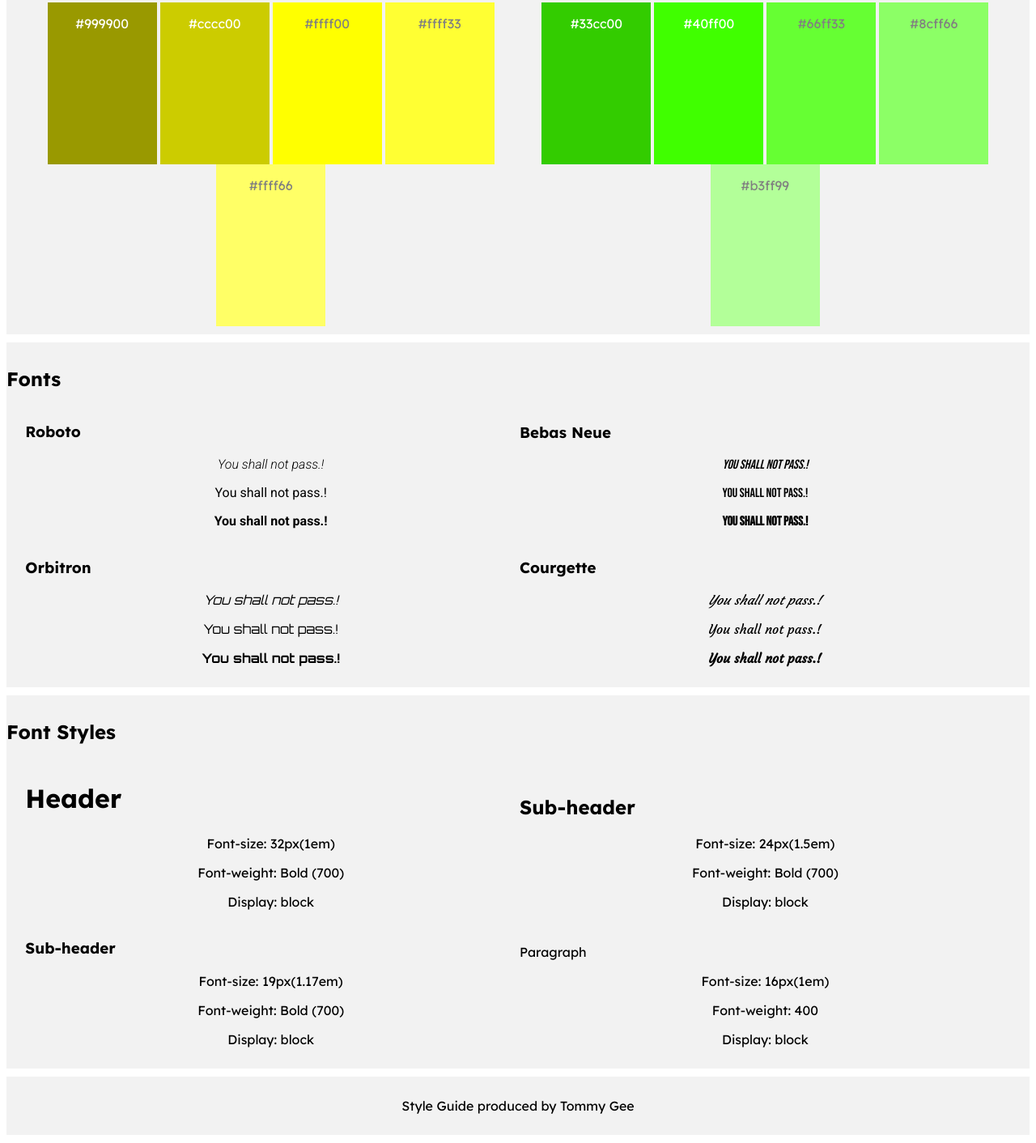
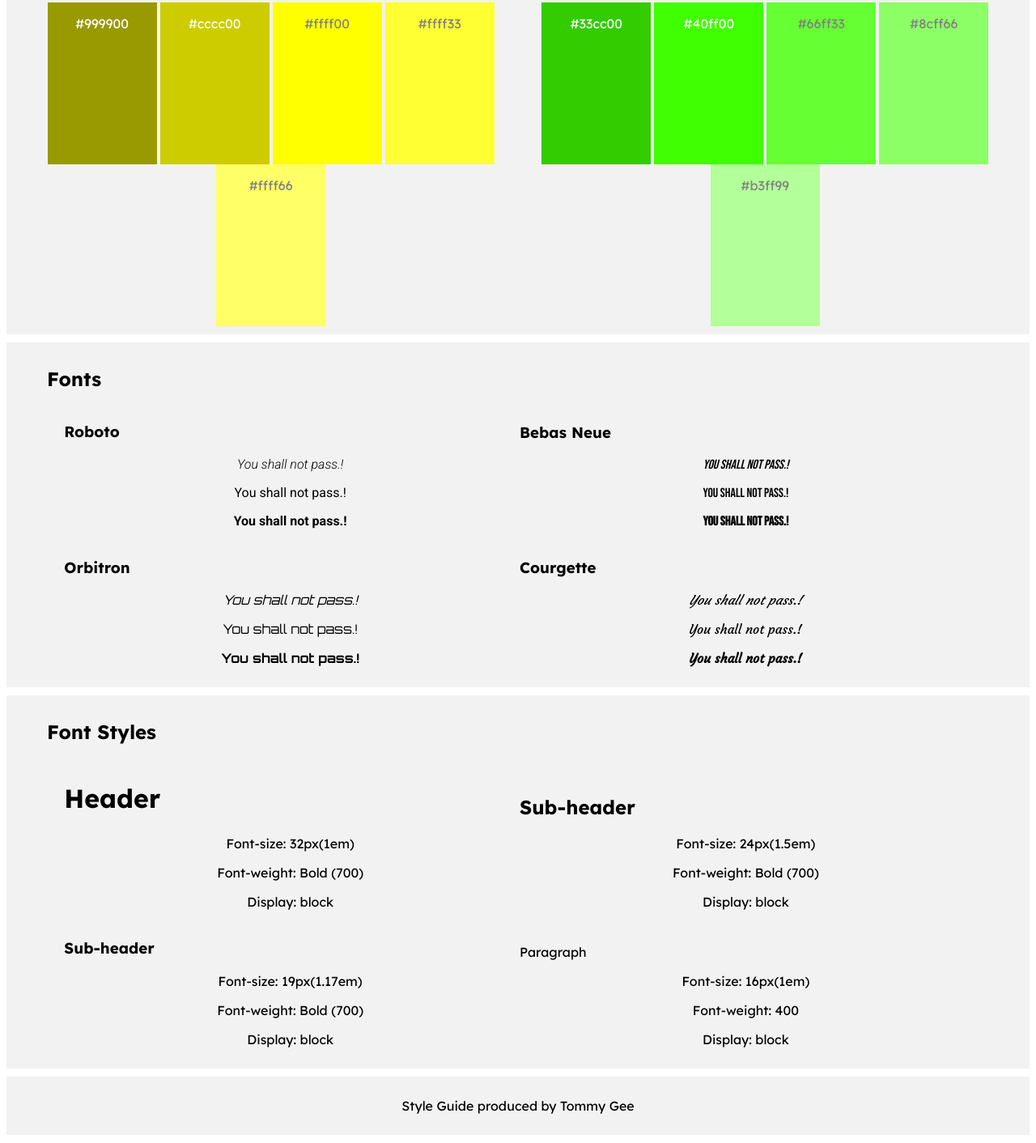
Before and after one commit to tommygee63/style-guide, a plain HTML site: page index.html in a window 1280 px wide. Shown: the part 718-2130 px from the top of the page at 81% size. Drawn offline with Linux system fonts and the light colour scheme.

Commit message:
adjust padding

```diff
--- a/style.css
+++ b/style.css
@@ -25,6 +25,7 @@ header h1 {
 }
 .color h2 {
     text-align: left;
+    padding-left: 50px;
 }
 .reds {
     width: 48%;
@@ -204,7 +205,7 @@ header h1 {
 .fonts {
     text-align: center;
     background-color: #f2f2f2;
-    padding: 10px 0;
+    padding: 10px 50px;
     margin: 10px 0;
 }
 .fonts h2 {
@@ -291,7 +292,7 @@ header h1 {
 .font-styles {
     text-align: center;
     background-color: #f2f2f2;
-    padding: 10px 0;
+    padding: 10px 50px;
     margin: 10px 0;
 }
 .font-styles h2 {
```
